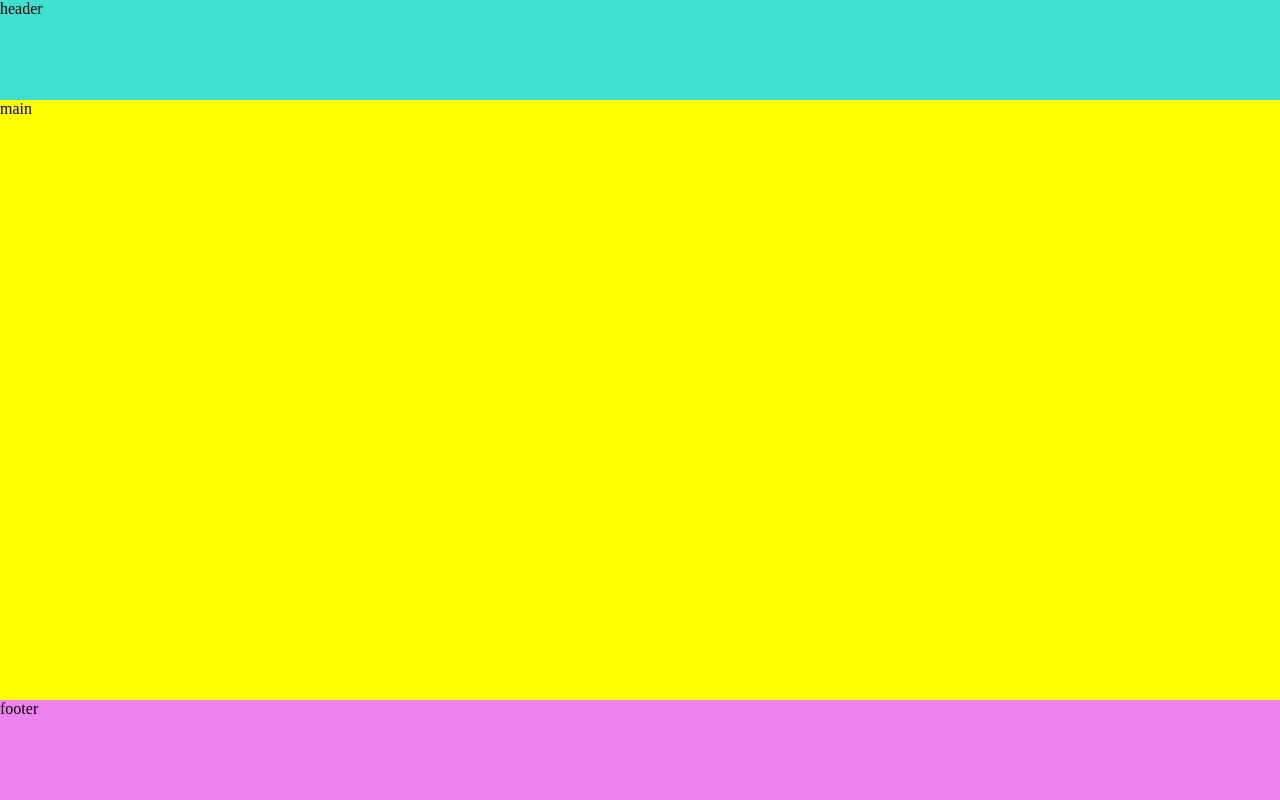
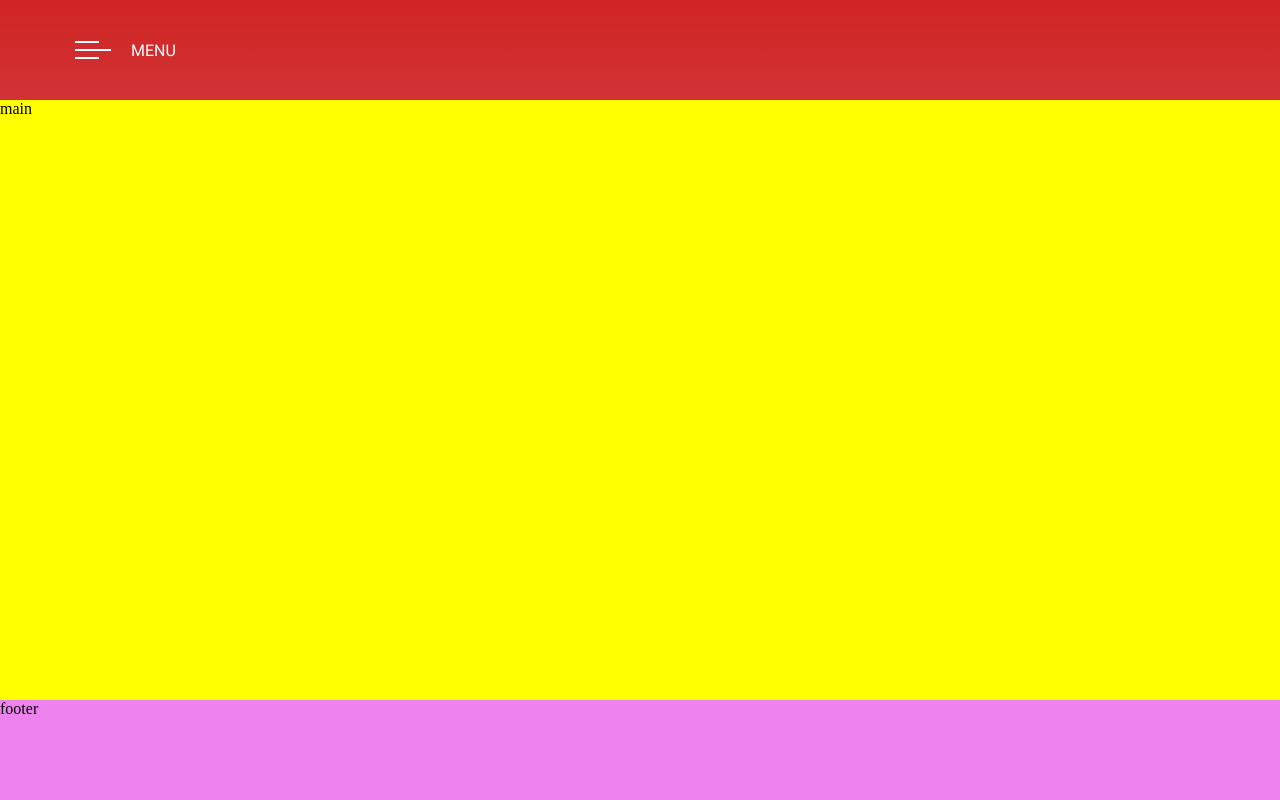
Before and after one commit to mauricioseiblitz/Coca-cola-landing, a plain HTML site: page index.html in a window 1280 px wide. Drawn offline with Linux system fonts and the light colour scheme.

Commit message:
Change header

```diff
--- a/index.html
+++ b/index.html
@@ -5,13 +5,21 @@
     <meta charset="UTF-8">
     <meta http-equiv="X-UA-Compatible" content="IE=edge">
     <meta name="viewport" content="width=device-width, initial-scale=1.0">
+    <link rel="preconnect" href="https://fonts.googleapis.com">
+    <link rel="preconnect" href="https://fonts.gstatic.com" crossorigin>
+    <link href="https://fonts.googleapis.com/css2?family=Montserrat&family=Roboto&display=swap" rel="stylesheet">
+    <link rel="stylesheet" href="style.css">
     <title>Coca Cola</title>
-    <link rel="stylesheet" href="style.css">
 </head>
 
 <body>
     <img src="img/background-image.png" alt="logo da coca cola" class="background-image">
-    <header>header</header>
+    <header>
+        <nav>
+            <img src="img/menu-burger.svg" alt="menu-hamburguer" class="menu-burguer">
+            <span class="menu-text">MENU</span>
+        </nav>
+    </header>
     <main>main</main>
     <footer>footer</footer>
 </body>
--- a/style.css
+++ b/style.css
@@ -26,8 +26,18 @@ body {
 }
 
 header {
-    background-color: turquoise;
     height: 100px;
+}
+
+header nav {
+    height: 100%;
+    display: flex;
+    align-items: center;
+    gap: 20px;
+    color: white;
+    margin-left: 75px;
+    font-family: 'Roboto', sans-serif;
+    cursor: pointer;
 }
 
 main {
```
